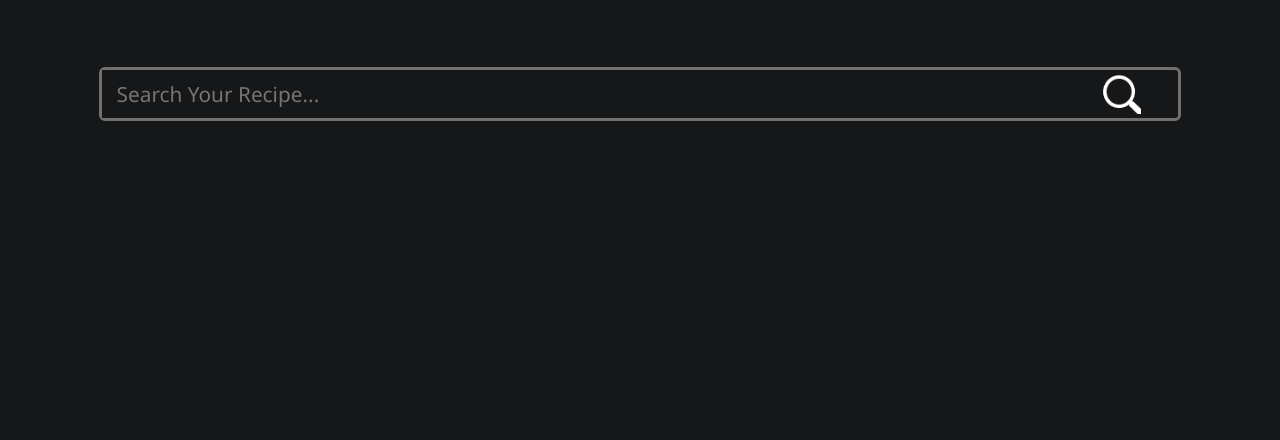
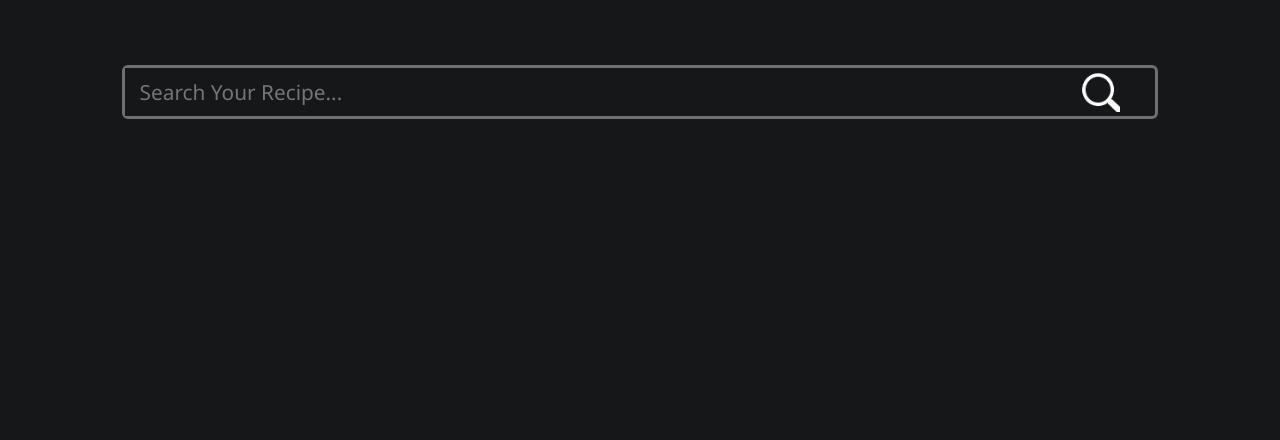
Before and after one commit to KafleKundan/know-your-food, a plain HTML site: page index.html in a window 1280 px wide. Shown: the part 360-800 px from the top of the page. Drawn offline with Linux system fonts and the light colour scheme.

Commit message:
contained new width
dsgfasdasg gsd gfsg

```diff
--- a/css/style.css
+++ b/css/style.css
@@ -26,9 +26,9 @@ section {
 }
 
 .container {
-    width: 94%;
+    width: 90%;
     height: auto;
-    max-width: 1600px;
+    max-width: 1650px;
     margin: 0 auto;
 }
 
@@ -133,7 +133,7 @@ form img {
 }
 
 .item:hover {
-    width: 305px;
+    width: 302px;
     background-color: rgb(68, 68, 68);
 }
 
```
